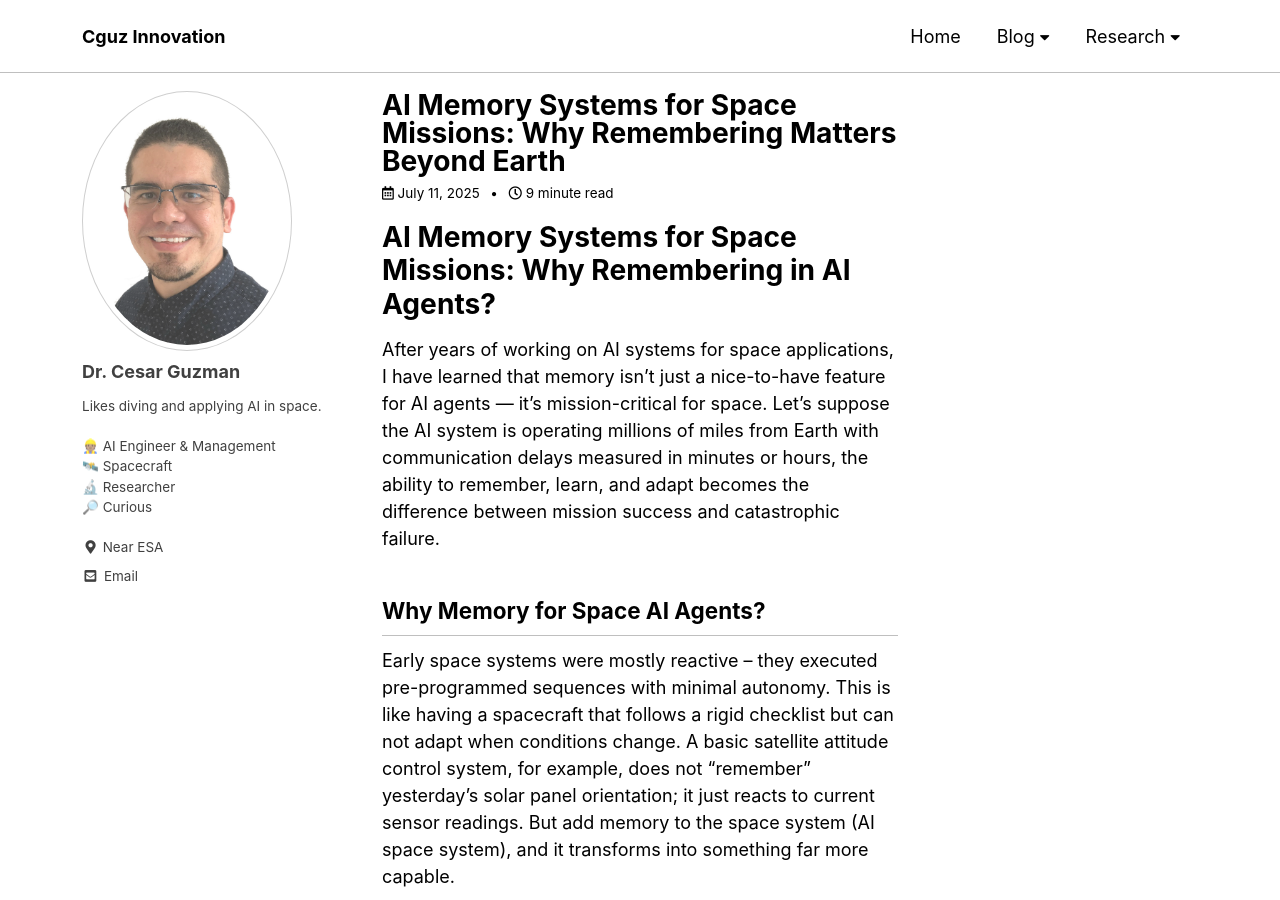
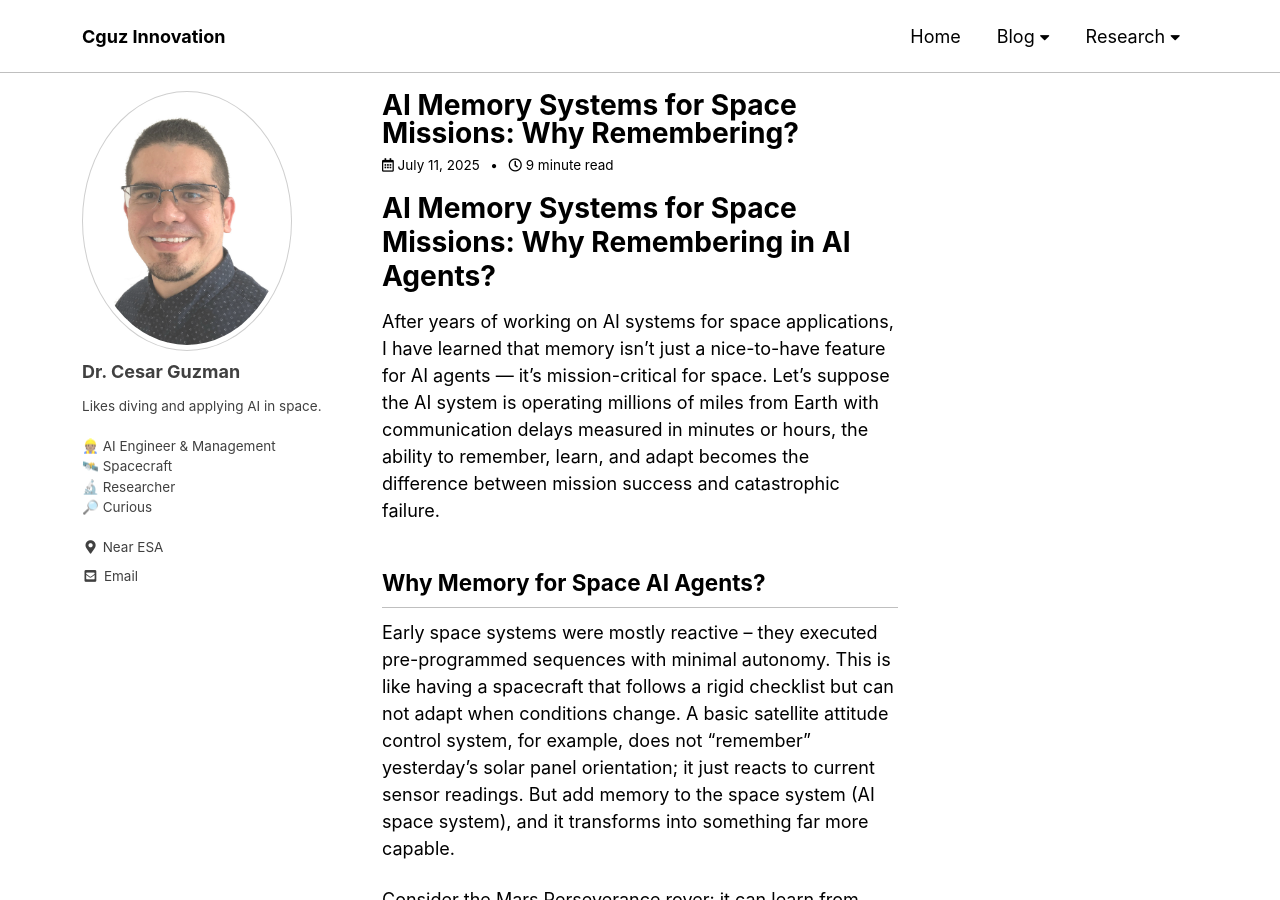
Before and after one commit to cguz/cguz.github.io, a Jekyll site: the page built from _posts/2025-07-11-ai-memory-systems-for-space-missions.md, in a window 1280 px wide and 900 px high. Built offline with Jekyll 4.4.1, drawn with Linux system fonts in a browser that asks for light colours; cached includes are drawn as plain includes; comment, search, counter and statistics services are not loaded.

```diff
--- a/_posts/2025-07-11-ai-memory-systems-for-space-missions.md
+++ b/_posts/2025-07-11-ai-memory-systems-for-space-missions.md
@@ -1,5 +1,5 @@
 ---
-title: "AI Memory Systems for Space Missions: Why Remembering Matters Beyond Earth"
+title: "AI Memory Systems for Space Missions: Why Remembering?"
 date: 2025-07-11
 categories: [ai, space]
 tags: [ai-agents, memory-systems, space-technology, autonomous-systems, mission-critical]
```
